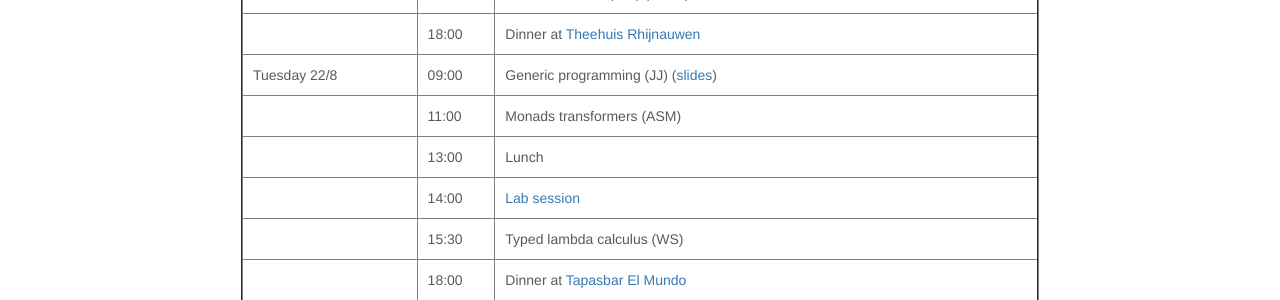
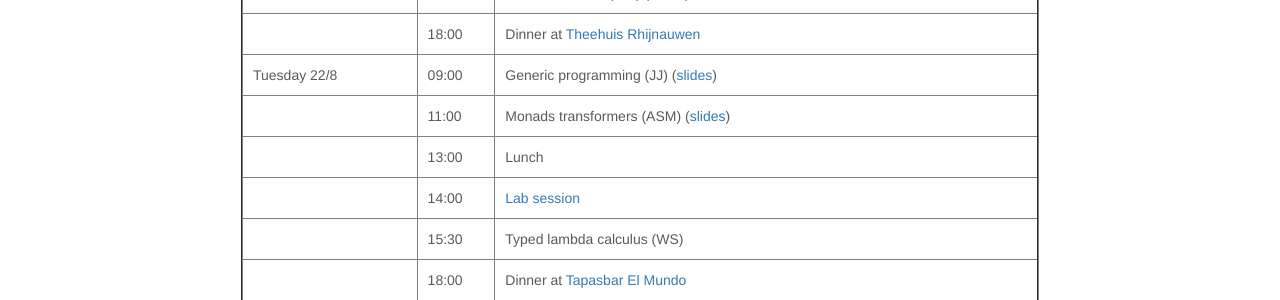
Before and after one commit to AFP-2017/AFP-2017, a Jekyll site: the page built from schedule.html, in a window 1280 px wide. Shown: the part 568-868 px from the top of the page. Built offline with Jekyll 4.4.1, drawn with Linux system fonts in a browser that asks for light colours; nearby versions of some CDN libraries.

Commit message:
Added Alejandro's slides on monad transformers.

```diff
--- a/schedule.html
+++ b/schedule.html
@@ -83,7 +83,7 @@ assignments and projects.
     <tr>
       <td></td>
       <td>11:00</td>
-      <td>Monads transformers (ASM)</td>
+      <td>Monads transformers (ASM) (<a href="slides/05-slides.pdf">slides</a>)</td>
     </tr>
 
     <tr>
```
